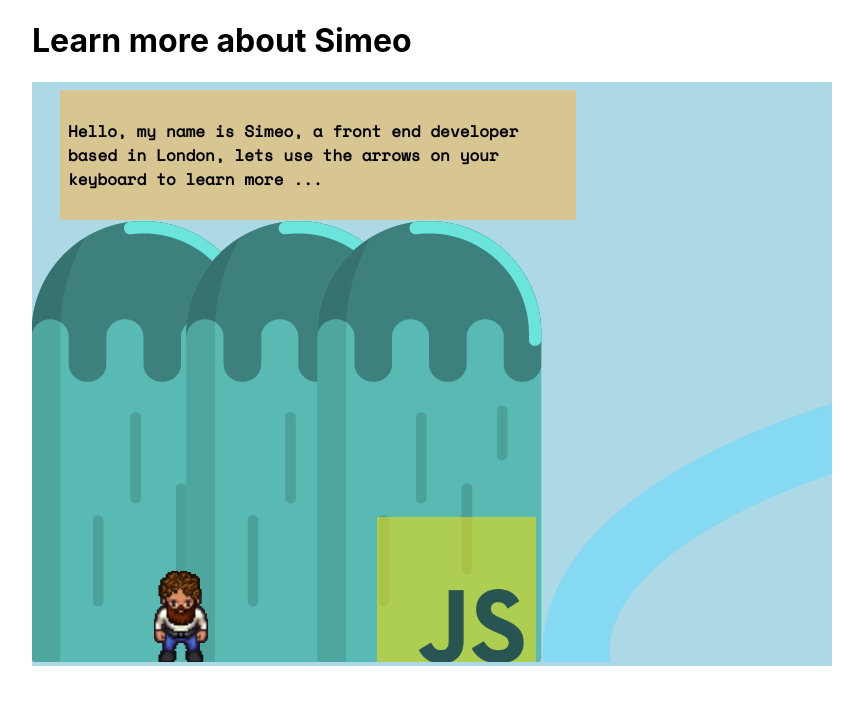
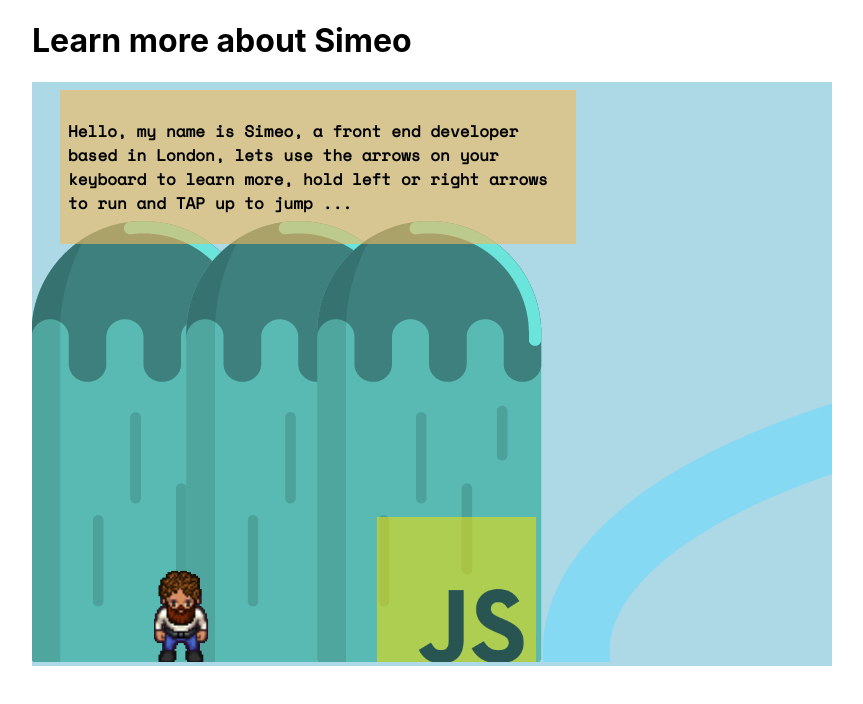
Before and after one commit to simeor/mayo, a React (Create React App) app: page / in a window 1280 px wide. Shown: the top 704 px of the page, without its empty margins (208-1071 px from the left). Built offline with nearby package versions, Linux system fonts and the light colour scheme.

Commit message:
wip- saving progress -needs tidy

```diff
--- a/src/components/Game.jsx
+++ b/src/components/Game.jsx
@@ -14,7 +14,7 @@ const Game = () => {
   const ref = useRef();
 
   const [text, setText] = useState(
-    "Hello, my name is Simeo, a front end developer based in London, lets use the arrows on your keyboard to learn more ..."
+    "Hello, my name is Simeo, a front end developer based in London, lets use the arrows on your keyboard to learn more, hold left or right arrows to run and TAP up to jump ..."
   );
 
   useEffect(() => {
@@ -253,7 +253,10 @@ const Game = () => {
           platform.position.y -= 1;
           break;
         case "ArrowUp":
-          player.velocity.y -= 10;
+          if (player.velocity.y < -10) {
+            break;
+          }
+          player.velocity.y -= 9;
           break;
         case "ArrowDown":
           break;
@@ -278,6 +281,7 @@ const Game = () => {
           break;
         case "ArrowUp":
           player.image = createImage(spriteStand);
+
           break;
         case "ArrowDown":
           break;
```
